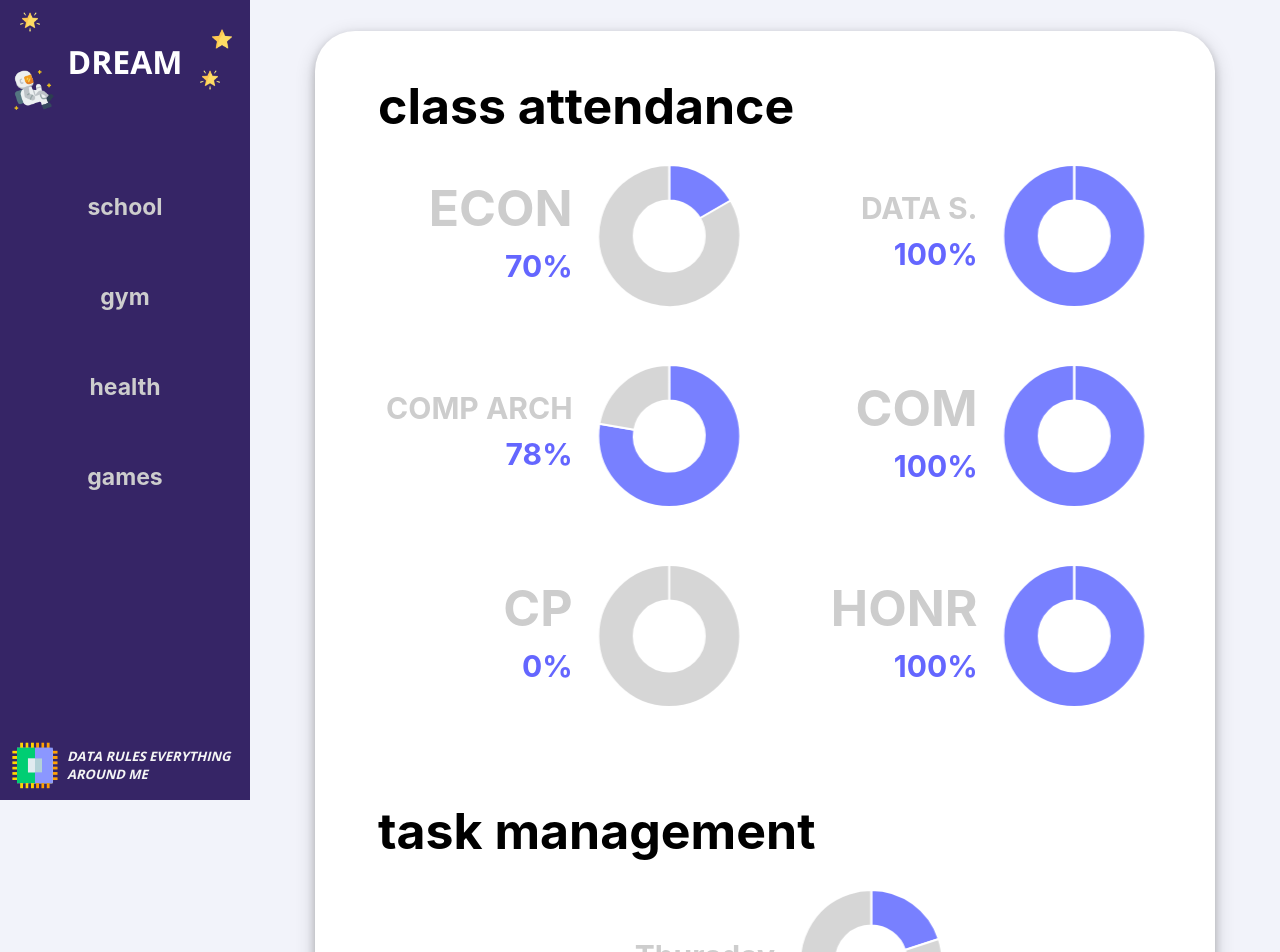
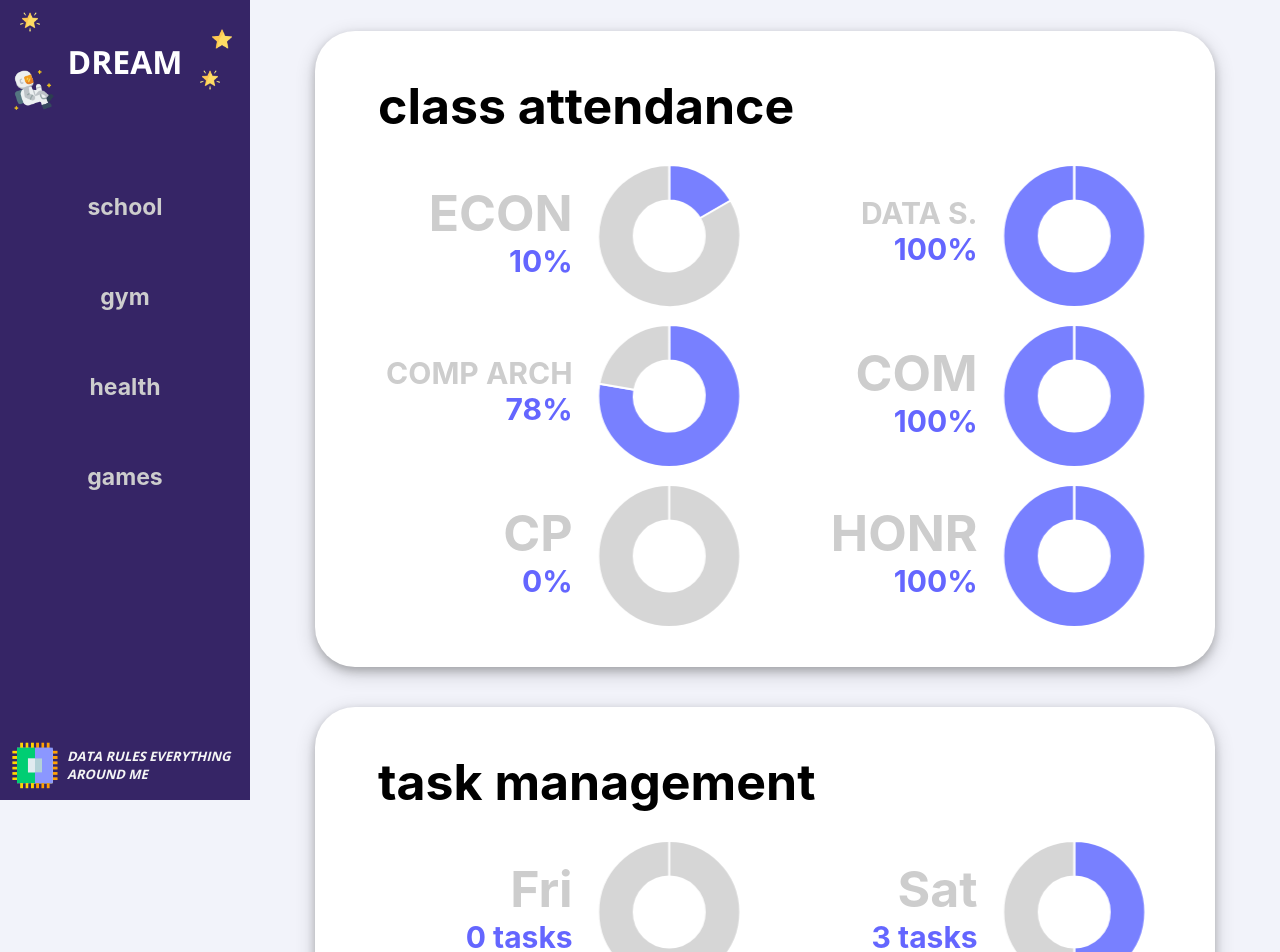
Before and after one commit to sahilsk11/dream, a React (Create React App) app: page / in a window 1280 px wide. Shown: the top 952 px of the page. Built offline with nearby package versions, Linux system fonts and the light colour scheme.

Commit message:
Finished v1 mockup

```diff
--- a/src/App.js
+++ b/src/App.js
@@ -9,7 +9,7 @@ function App() {
         data: [
           {
             title: "ECON",
-            subtitle: "70%",
+            subtitle: "10%",
             completed: 1,
             total: 6,
             percent: 17,
@@ -62,51 +62,96 @@ function App() {
         title: "task management",
         data: [
           {
-            title: "Thursday",
-            completed: 20,
-            total: 100,
-            percent: 20,
-            completedLabel: "working",
-            incompletedLabel: "other"
+            title: "Fri",
+            completed: 0,
+            total: 5,
+            percent: 0,
+            subtitle: "0 tasks",
+            completedLabel: "completed",
+            incompletedLabel: "unfinished"
+          },
+          {
+            title: "Sat",
+            completed: 3,
+            total: 6,
+            percent: 50,
+            subtitle: "3 tasks",
+            completedLabel: "completed",
+            incompletedLabel: "unfinished"
           },
         ]
       }
     ],
-    gym: [{
-      title: "Weekly Sets",
-      data: [
-        {
-          title: "Biceps",
-          completed: 6,
-          total: 20,
-          percent: 30,
-          completedLabel: "completed",
-          incompletedLabel: "remaining"
-        },
-      ]
-    }],
     gym: [
       {
-        title: "Weekly Sets",
+        title: "recent intensity",
         data: [
           {
-            title: "Biceps",
-            completed: 6,
-            total: 20,
-            percent: 30,
-            completedLabel: "completed",
-            incompletedLabel: "remaining"
+            title: "thurs",
+            completed: 60,
+            total: 100,
+            subtitle: "60%",
+            completedLabel: "% intensity",
+            incompletedLabel: "n/a"
+          },
+          {
+            title: "sat",
+            completed: 55,
+            total: 100,
+            subtitle: "55%",
+            completedLabel: "% intensity",
+            incompletedLabel: "n/a"
           },
         ]
       },
       {
-        title: "Weekly Workout",
+        title: "weekly set progress",
         data: [
           {
-            title: "Biceps",
-            completed: 6,
+            title: "biceps",
+            completed: 7,
             total: 20,
-            percent: 30,
+            subtitle: "14%",
+            completedLabel: "completed",
+            incompletedLabel: "remaining"
+          },
+          {
+            title: "triceps",
+            completed: 4,
+            total: 20,
+            subtitle: "20%",
+            completedLabel: "completed",
+            incompletedLabel: "remaining"
+          },
+          {
+            title: "horiz. back",
+            completed: 5,
+            total: 15,
+            subtitle: "33%",
+            completedLabel: "completed",
+            incompletedLabel: "remaining"
+          },
+          {
+            title: "vert. back",
+            completed: 5,
+            total: 15,
+            subtitle: "33%",
+            completedLabel: "completed",
+            incompletedLabel: "remaining"
+          },
+          {
+            title: "shoulders",
+            completed: 7,
+            total: 20,
+            subtitle: "14%",
+            completedLabel: "completed",
+            incompletedLabel: "remaining"
+          },
+          {
+            title: "core/abs",
+            completed: 7,
+            total: 20,
+            subtitle: "14%",
             completedLabel: "completed",
             incompletedLabel: "remaining"
           },
@@ -115,13 +160,34 @@ function App() {
     ],
     health: [
       {
-        title: "Daily Calories",
+        title: "today's calories",
         data: [
           {
-            title: "Thursday",
-            completed: 400,
+            title: "1000",
+            completed: 1000,
             total: 3000,
-            percent: 1,
+            subtitle: "kcal",
+            completedLabel: "completed",
+            incompletedLabel: "remaining"
+          },
+        ]
+      },
+      {
+        title: "calorie intake",
+        data: [
+          {
+            title: "fri",
+            completed: 2500,
+            total: 3000,
+            subtitle: "2500 cal",
+            completedLabel: "completed",
+            incompletedLabel: "remaining"
+          },
+          {
+            title: "sat",
+            completed: 2500,
+            total: 3000,
+            subtitle: "2500 cal",
             completedLabel: "completed",
             incompletedLabel: "remaining"
           },
@@ -130,40 +196,86 @@ function App() {
     ],
     games: [
       {
-        title: "Hours Played",
+        title: "weekly minutes played",
         data: [
           {
-            title: "Wednesday",
-            completed: 6,
-            total: 20,
-            percent: 30,
-            completedLabel: "completed",
-            incompletedLabel: "remaining"
+            title: "35",
+            subtitle: "minutes",
+            completed: 35,
+            total: 100,
+            completedLabel: "played",
+            incompletedLabel: "n/a"
           },
         ]
       },
       {
-        title: "Games Won",
+        title: "win ratio",
         data: [
           {
-            title: "Wednesday",
+            title: "thurs",
+            subtitle: "2 wins",
             completed: 2,
-            total: 20,
-            percent: 10,
-            completedLabel: "completed",
-            incompletedLabel: "remaining"
+            total: 5,
+            completedLabel: "won",
+            incompletedLabel: "lost"
+          },
+          {
+            title: "sat",
+            subtitle: "1 win",
+            completed: 1,
+            total: 5,
+            completedLabel: "won",
+            incompletedLabel: "lost"
+          },
+        ]
+      },
+      {
+        title: "opponent record",
+        data: [
+          {
+            title: "Arjun",
+            subtitle: "0 wins",
+            completed: 0,
+            total: 5,
+            completedLabel: "won",
+            incompletedLabel: "lost"
+          },
+          {
+            title: "Atharva",
+            subtitle: "1 win",
+            completed: 1,
+            total: 5,
+            completedLabel: "won",
+            incompletedLabel: "lost"
+          },
+          {
+            title: "Sameer",
+            subtitle: "2 wins",
+            completed: 2,
+            total: 5,
+            completedLabel: "won",
+            incompletedLabel: "lost"
           },
         ]
       },
     ]
   }
-  const [contentDisplay, updateContent] = useState("school");
+  var currentUrl = document.URL,
+    urlParts = currentUrl.split('#');
+
+  let loc = (urlParts.length > 1) ? urlParts[1] : "school";
+  const [contentDisplay, updateContent] = useState(loc);
   const [pageData, updatePageData] = useState(data);
   if (pageData == null) {
     return null;
   } else {
     return (
       <div>
+        <style jsx global>{`
+          a {
+            text-decoration: none;
+          }
+        `}</style>
         {<LeftNavBar updateContent={updateContent} />}
         {<ContentContainer pageData={pageData[contentDisplay]} />}
         <link href="https://fonts.googleapis.com/css?family=Open+Sans:700&display=swap" rel="stylesheet" />
@@ -304,13 +416,15 @@ function DreamBubble(props) {
     fontSize: mouseHover ? "25px" : "23px",
     textAlign: "center",
     paddingTop: mouseHover ? "8px" : "10px",
-    transitionDuration: "0.1s"
+    transitionDuration: "0.1s",
+    textDecoration: "none",
+
   }
   return (
     <div onClick={() => props.updateContent(props.title)} onMouseEnter={() => updateMouseHover(true)} onMouseLeave={() => updateMouseHover(false)} style={titleContainer} >
-      <h5 style={labelStyle}>
+      <a href={"#" + props.title}><h5 style={labelStyle}>
         {props.title}
-      </h5 >
+      </h5 ></a>
     </div>
   )
 }
@@ -320,31 +434,30 @@ function ContentContainer(props) {
     minHeight: "90vh",
     marginLeft: "250px"
   }
+  return (
+    <div style={containerWrapperStyle}>
+      {Category(props.pageData)}
+    </div>
+  )
+}
+
+function Category(props) {
   const pageContentStyle = {
     backgroundColor: "white",
     borderRadius: "40px",
     display: "block",
     margin: "0px auto",
     marginTop: "3%",
-    marginBottom: "5%",
+    marginBottom: "40px",
     width: "90%",
     maxWidth: "900px",
     boxShadow: "0 4px 8px 0 rgba(0, 0, 0, 0.2), 0 6px 20px 0 rgba(0, 0, 0, 0.19)",
+    paddingBottom: "3%"
   }
-  return (
-    <div style={containerWrapperStyle}>
-      <div style={pageContentStyle}>
-        {Category(props.pageData)}
-      </div>
-    </div>
-  )
-}
-
-function Category(props) {
   let dataContainers = [];
   props.forEach(dataContainer => {
     dataContainers.push(
-      <div>
+      <div style={pageContentStyle}>
         {DataSet(dataContainer)}
       </div>
     );
@@ -368,14 +481,15 @@ function DataSet(props) {
     paddingTop: "5%",
     paddingLeft: "7%",
     marginTop: "0px",
-    textAlign: "left",
-    fontSize: "50px",
+    textAlign: window.innerWidth > 928 ? "left" : "center",
+    fontSize: window.innerWidth > 928 ? "50px" : "40px",
     marginBottom: "20px"
   }
   let graphs = [];
   props.data.forEach(graphData => {
     graphs.push(StatVisual(graphData));
   });
+  console.log(window.innerWidth);
   return (
     <div>
       <h2 style={titleStyle}>{props.title}</h2>
@@ -390,7 +504,7 @@ function StatVisual(props) {
   const statTitle = {
     textAlign: "right",
     margin: "0px",
-    marginBottom: "10px",
+    marginBottom: "0px",
     color: "#CDCDCD",
     fontSize: props.title.length < 6 ? "50px" : "30px",
   }
@@ -408,6 +522,7 @@ function StatVisual(props) {
     display: "flex",
     minHeight: "160px",
     position: "relative",
+    marginBottom: "0px"
   }
   const titleSection = {
     width: "50%",
```
